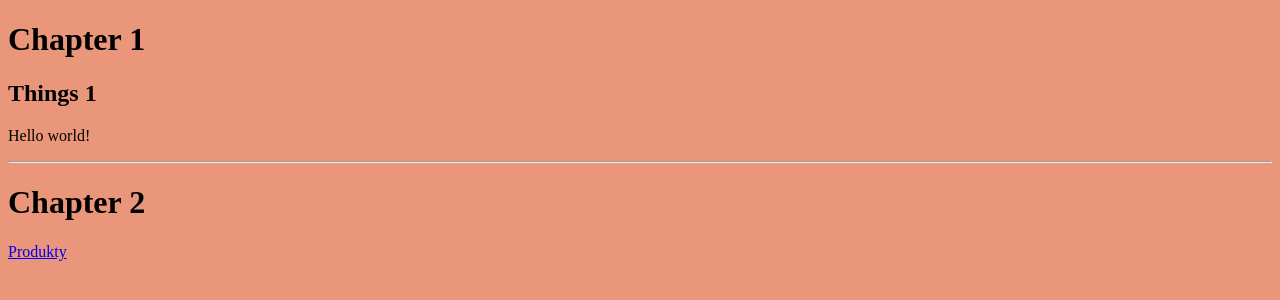
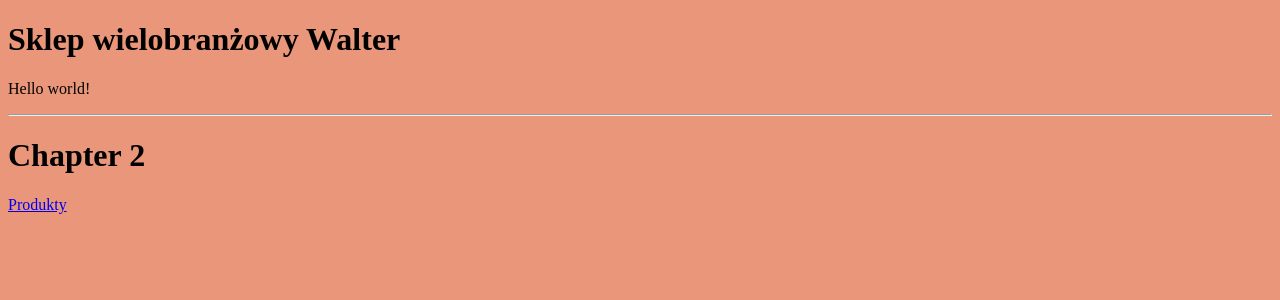
Before and after one commit to wegdrasil/walter, a plain HTML site: page index.html in a window 1280 px wide. Drawn offline with Linux system fonts and the light colour scheme.

```diff
--- a/index.html
+++ b/index.html
@@ -6,8 +6,8 @@
     </head>
 
     <body style="background-color:darksalmon">
-        <h1>Chapter 1</h1>
-        <h2>Things 1</h2>
+        <h1>Sklep wielobranżowy Walter</h1>
+
         <p>Hello world!</p>
         <hr>
         <h1>Chapter 2</h1>
```
Also changed, not shown: produkty.html (+2 -1 lines), resources/img/photo_ks-11.jpg (added).
